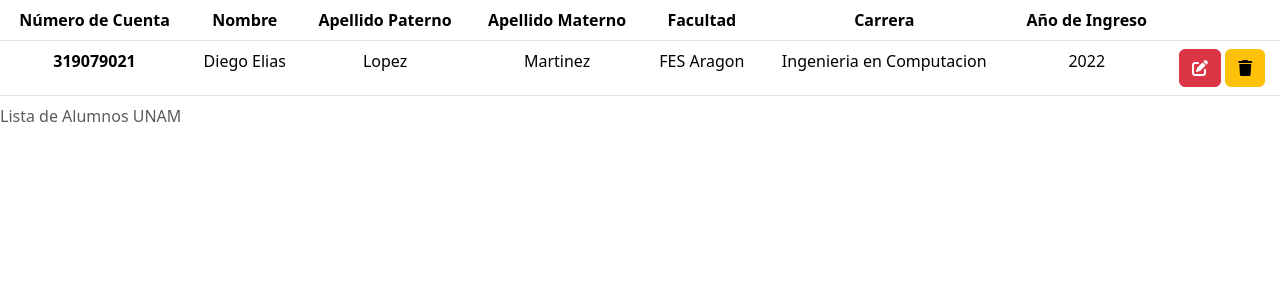
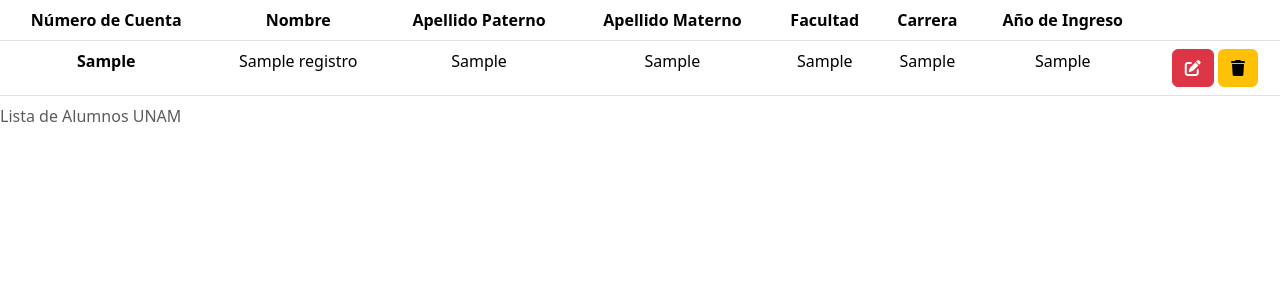
Before and after one commit to DIEGOELIASLOPEZ/Formulario-UNAM, a PHP site: page /tabla.php in a window 1280 px wide. Shown: the top 300 px of the page. Run offline with PHP 8.4, Linux system fonts and the light colour scheme; tables that the repository leaves empty or names only in its code hold one stand-in row (values such as "Sample post"); some libraries are stand-ins or nearby versions.

Commit message:
COMMIT 8: Se modifico el archivo tabla.php y ligueros cambios en los demas, pero se realizo la conexion de datos en la bd a el archivo tabla

```diff
--- a/PHP/conexion.php
+++ b/PHP/conexion.php
@@ -6,7 +6,7 @@ $pasword = "";
 
 try {
     $conexion = new PDO("mysql:host=$servidor;dbname=$db", $username, $pasword);
-    echo "CONEXION EXITOSA";
+
 } catch (\Throwable $e) {
     echo $e->getMessage();
 }
--- a/PHP/enviado.php
+++ b/PHP/enviado.php
@@ -17,10 +17,10 @@
             </div>
 
             <div class="botones-container">
-                <a href="inicio.html">
+                <a href="inicio.php">
                     <button type="button">Regresar al inicio</button>
                 </a>
-                <a href="tabla.html">
+                <a href="tabla.php">
                     <button type="button">Tabla</button>
                 </a>
             </div>
--- a/PHP/index.PHP
+++ b/PHP/formulariio.php
@@ -3,7 +3,7 @@
 <head>
     <meta charset="UTF-8">
     <meta name="viewport" content="width=device-width, initial-scale=1.0">
-    <link rel="shortcut icon" href="media/LOGO UNAM.png" logo UNAM>
+    <link rel="shortcut icon" href="media/LOGO UNAM.png"logo ICO>
     <link rel="stylesheet" href="media/estilos.css">
     <title>Formulario</title>
 </head>
@@ -29,8 +29,8 @@
         <label for="carrera">Carrera:</label>
         <input type="text" id="carrera" name="carrera" required>
 
-        <label for="generacion">Año de Ingreso:</label>
-        <input type="text" id="anio_ingreso" name="anio_ingreso" required>
+        <label for="generacion">Generación:</label>
+        <input type="text" id="generacion" name="generacion" required>
 
         <button type="submit">Enviar</button>
     </form>
--- a/PHP/inicio.php
+++ b/PHP/inicio.php
@@ -16,11 +16,11 @@
         </div>
 
         <div class="botones-container">
-            <a href="formulario.html">
+            <a href="formulariio.php">
                 <button type="button">Iniciar</button>
             </a>
 
-            <a href="tabla.html">
+            <a href="tabla.php">
                 <button type="button">tabla</button>
             </a>
         </div>
--- a/PHP/tabla.php
+++ b/PHP/tabla.php
@@ -14,10 +14,19 @@
     <title>Tabla de Alumnos UNAM</title>
 </head>
 <body>
+
+<?php
+include("conexion.php");
+
+$stm = $conexion->prepare("SELECT * FROM registro");
+$stm->execute();
+$registro = $stm->fetchAll(PDO::FETCH_ASSOC);
+?>
+
 <table class="table">
     <caption>Lista de Alumnos UNAM</caption>
-        <div class = "tablaEstilos">
-        <thead class = "info">
+    <div class="tablaEstilos">
+        <thead class="info">
             <tr>
                 <th scope="col">Número de Cuenta</th>
                 <th scope="col">Nombre</th>
@@ -30,26 +39,23 @@
             </tr>
         </thead>
         <tbody>
+            <?php foreach ($registro as $registro) { ?>
                 <tr>
-                <th scope="row">319079021</th>
-                <td>Diego Elias</td>
-                <td>Lopez</td>
-                <td>Martinez</td>
-                <td>FES Aragon</td>
-                <td>Ingenieria en Computacion</td>
-                <td>2022</td>
+                    <th scope="row"><?php echo $registro['no_cuenta']; ?></th>
+                    <td><?php echo $registro['nombres']; ?></td>
+                    <td><?php echo $registro['apellido_paterno']; ?></td>
+                    <td><?php echo $registro['apellido_materno']; ?></td>
+                    <td><?php echo $registro['facultad']; ?></td>
+                    <td><?php echo $registro['carrera']; ?></td>
+                    <td><?php echo $registro['anio_ingreso']; ?></td>
                     <td>
-                    <a href="editar" class = "btn btn-small btn-danger"><i class="fa-solid fa-pen-to-square"></i></a>
-                    <a href="eliminar"class = "btn btn-small btn-warning"><i class="fa-sharp fa-solid fa-trash"></i></a>
+                        <a href="editar" class="btn btn-small btn-danger"><i class="fa-solid fa-pen-to-square"></i></a>
+                        <a href="eliminar" class="btn btn-small btn-warning"><i class="fa-sharp fa-solid fa-trash"></i></a>
                     </td>
                 </tr>
-
+            <?php } ?>
         </tbody>
     </table>
-
-
 </div>
-
-
 </body>
 </html>
```
Also changed, not shown: PHP/formulario.php (deleted, +0 -40 lines). Lines whose indentation alone changed are shown as unchanged.
